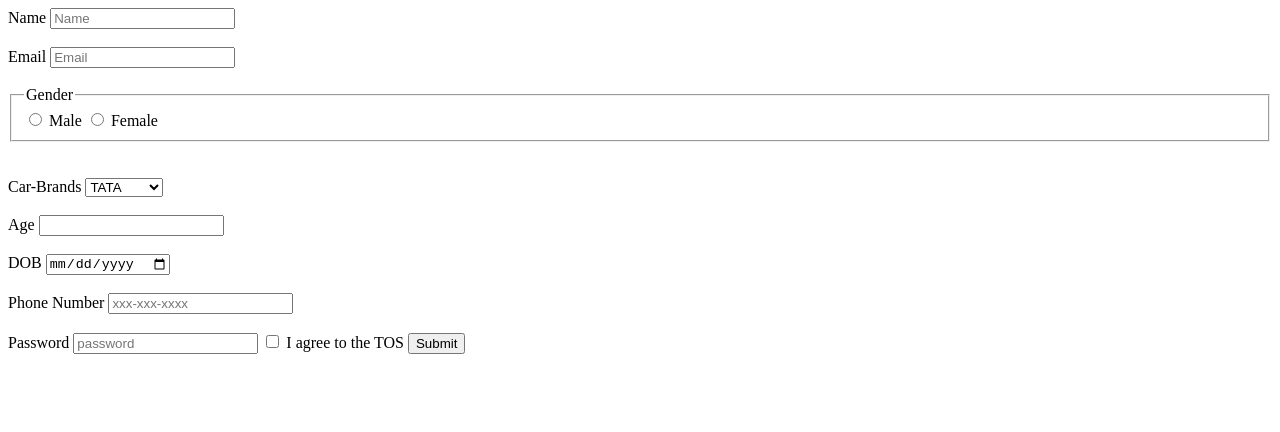
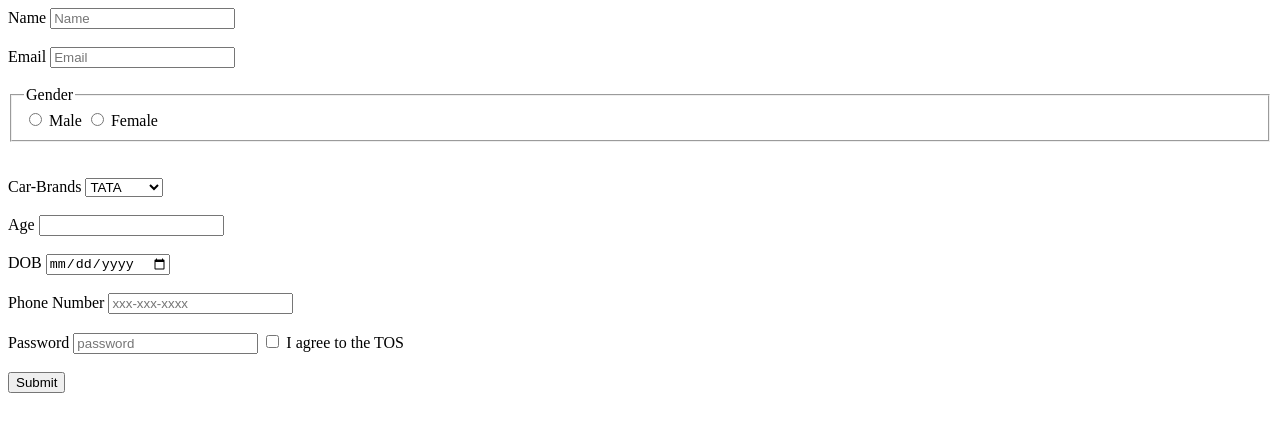
Before and after one commit to acciojob/signup-form-car-codewithsanju-roy, a website: page main.html in a window 1280 px wide. Drawn offline with Linux system fonts and the light colour scheme.

Commit message:
created a submission

```diff
--- a/main.html
+++ b/main.html
@@ -36,8 +36,8 @@
 		<label for="password">Password</label>
 		<input type="password" id="password" name="password" placeholder="password" required>
 		<input type="checkbox" id="tos" name="tos" value="yse" required>
-		<label for="tos">I agree to the TOS</label>
-		<input type="submit" value="Submit">
+		<label for="tos">I agree to the TOS</label><br><br>
+		<button type="submit">Submit</button>
 	</form>
 
 
```
